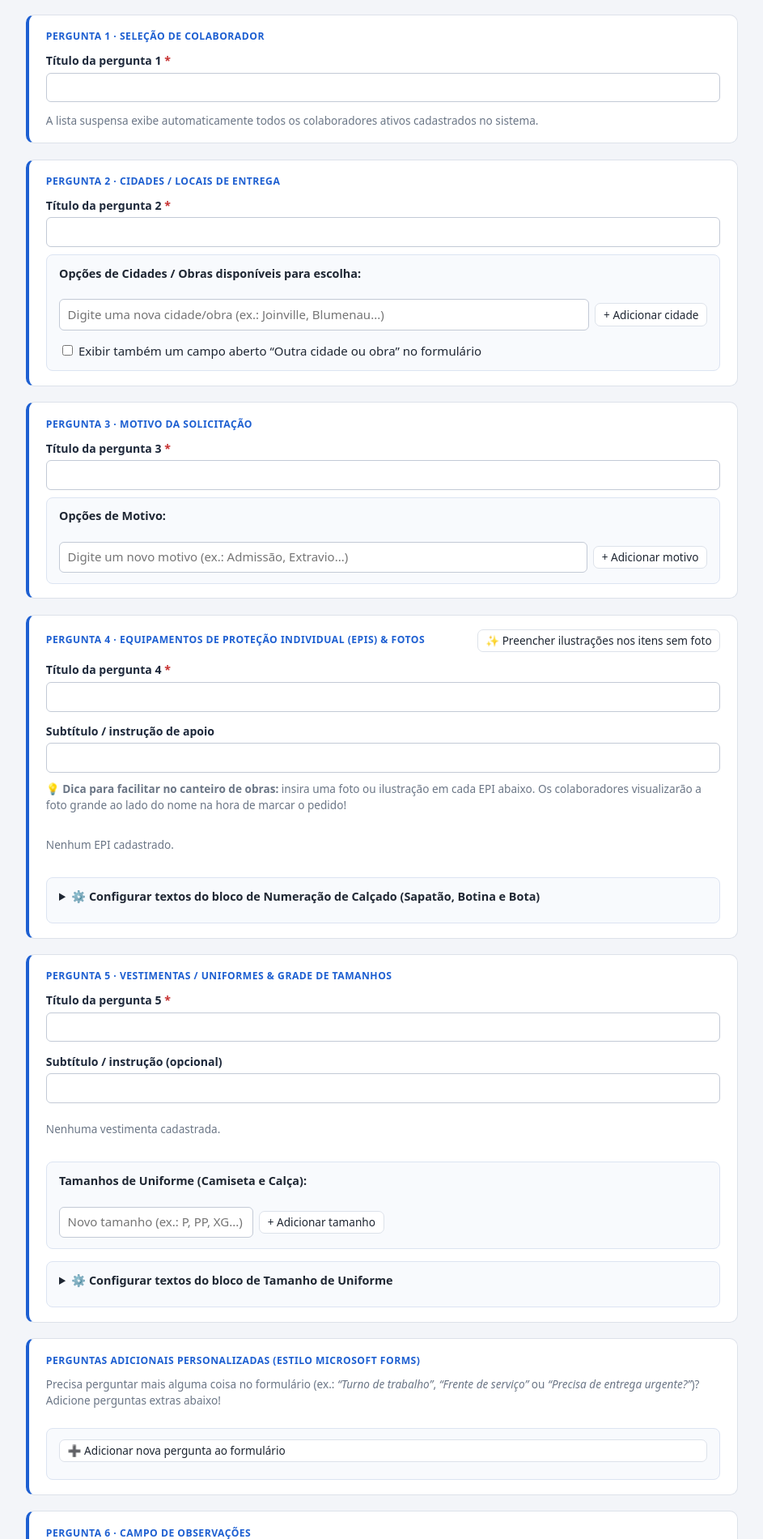
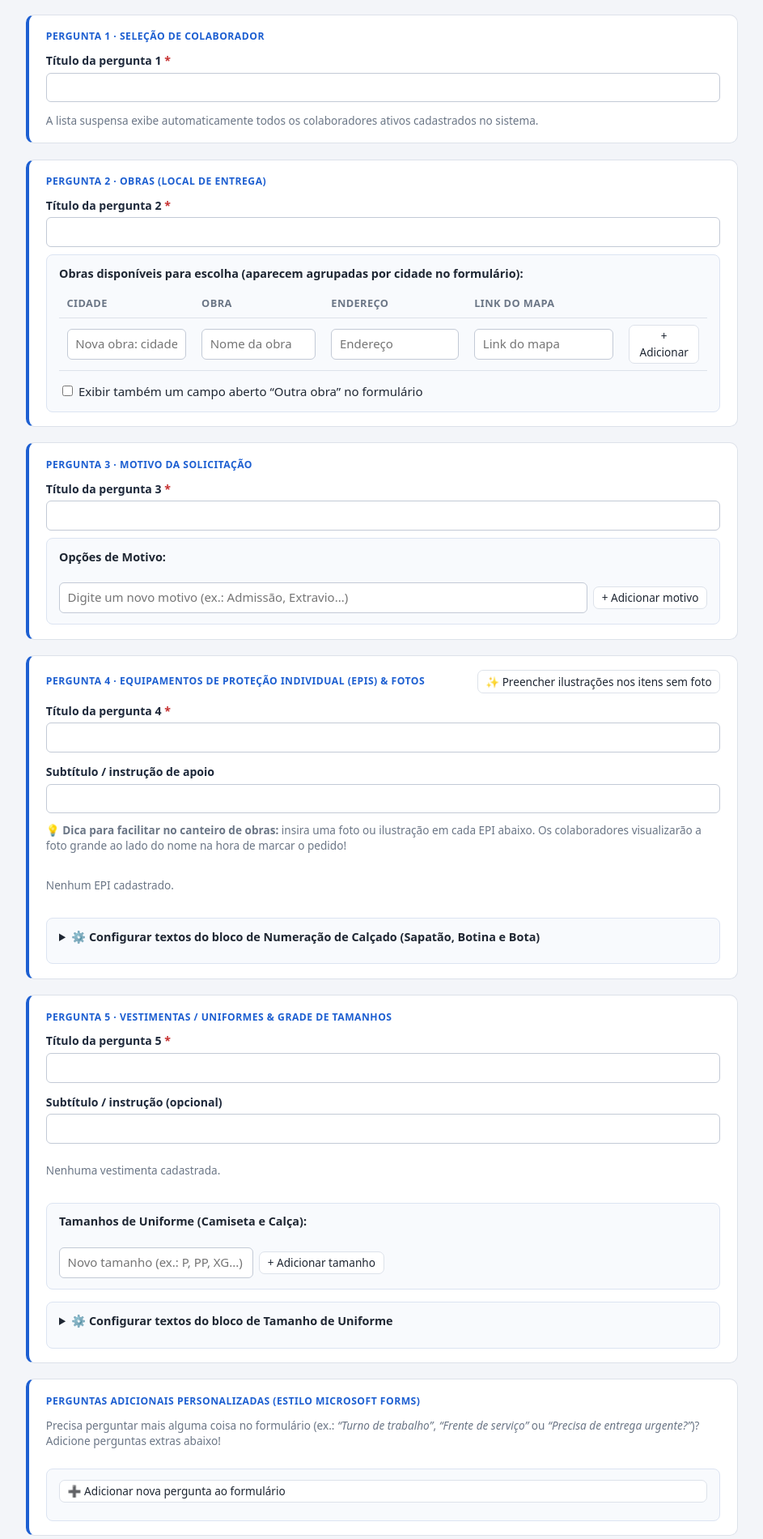
Before and after one commit to RuanAlves07/ProjetoEstocagemEPI, a Flask app: template app/templates/solicitar_personalizar.html in a window 1280 px wide. Shown: the part 441-2341 px from the top of the page at 81% size, without its empty margins (168-1111 px from the left). Run offline with Flask 3, Linux system fonts and the light colour scheme; the template is opened without the code that fills it, so the values that code supplies are empty; the visitor is signed in with stand-in values (Sample User, id 1); data comes from the database, SQL or seed files in the repository; some libraries are stand-ins or nearby versions.

Commit message:
feat: trocar local de entrega por obra, agrupada por cidade
- Pergunta 2 do formulário lista as obras agrupadas por cidade, com
  endereço e link "Ver no mapa"
- Cadastro padrão com as 19 obras atuais em 10 cidades
- Pedido grava o local como "Cidade - Obra" e só aceita obras da lista
- Editor do formulário ganha tabela de obras (cidade, obra, endereço e
  link do mapa); links que não são http(s) são descartados
- Título antigo da pergunta 2 é trocado automaticamente pelo novo
- Testes e README atualizados

Co-Authored-By: Claude Opus 5.5 <noreply@anthropic.com>

```diff
--- a/app/rotas_pedidos.py
+++ b/app/rotas_pedidos.py
@@ -163,7 +163,8 @@ def _formulario_solicitacao(modo_gestor):
 
     padrao_colab = _padrao_por_colaborador(db, colaboradores)
 
-    locais = list(cfg_form.get("locais") or pedidos.LOCAIS_FORMULARIO)
+    obras_agrupadas = pedidos.obras_por_cidade(cfg_form.get("obras") or [])
+    rotulos_obras = {o["rotulo"] for _, obras in obras_agrupadas for o in obras}
     motivos = list(cfg_form.get("motivos") or pedidos.MOTIVOS_FORMULARIO)
     tamanhos = list(cfg_form.get("tamanhos_uniforme") or pedidos.TAMANHOS_UNIFORME)
     perguntas_extras = list(cfg_form.get("perguntas_extras") or [])
@@ -242,7 +243,9 @@ def _formulario_solicitacao(modo_gestor):
         elif not colab:
             erro = "Selecione um nome da lista de colaboradores cadastrados."
         elif not local:
-            erro = "Informe o local onde os EPIs solicitados devem ser entregues."
+            erro = "Informe a obra onde os EPIs solicitados devem ser entregues."
+        elif local not in rotulos_obras and not (cfg_form.get("permitir_outro_local") and limpar(request.form.get("local_outro"))):
+            erro = "Selecione uma das obras da lista."
         elif not motivo:
             erro = "Informe o motivo da solicitação."
         elif not (lista_epi or lista_vest):
@@ -308,7 +311,8 @@ def _formulario_solicitacao(modo_gestor):
         colaboradores=colaboradores,
         epis_protecao=epis_protecao,
         vestimentas=vestimentas,
-        locais=locais,
+        obras_agrupadas=obras_agrupadas,
+        rotulos_obras=rotulos_obras,
         motivos=motivos,
         tamanhos=tamanhos,
         perguntas_extras=perguntas_extras,
@@ -344,7 +348,18 @@ def personalizar_formulario():
     """Editor interno estilo Microsoft Forms para personalizar perguntas, cidades, EPIs e imagens."""
     db = get_db()
     if request.method == "POST":
-        locais = _ler_lista_opcoes_form("locais", "novo_local")
+        # Obras (local de entrega): linhas da tabela do editor + linha "nova obra"
+        cidades_o = request.form.getlist("obra_cidade") + [request.form.get("nova_obra_cidade") or ""]
+        nomes_o = request.form.getlist("obra_nome") + [request.form.get("nova_obra_nome") or ""]
+        enderecos_o = request.form.getlist("obra_endereco") + [request.form.get("nova_obra_endereco") or ""]
+        mapas_o = request.form.getlist("obra_mapa") + [request.form.get("nova_obra_mapa") or ""]
+        obras = [
+            {"cidade": cid, "nome": nome,
+             "endereco": enderecos_o[i] if i < len(enderecos_o) else "",
+             "mapa": mapas_o[i] if i < len(mapas_o) else ""}
+            for i, (cid, nome) in enumerate(zip(cidades_o, nomes_o))
+            if limpar(nome)
+        ]
         motivos = _ler_lista_opcoes_form("motivos", "novo_motivo")
         tamanhos = _ler_lista_opcoes_form("tamanhos_uniforme", "novo_tamanho")
 
@@ -404,7 +419,7 @@ def personalizar_formulario():
             "pergunta_uniforme_titulo": request.form.get("pergunta_uniforme_titulo"),
             "pergunta_uniforme_subtitulo": request.form.get("pergunta_uniforme_subtitulo"),
             "pergunta_6_titulo": request.form.get("pergunta_6_titulo"),
-            "locais": locais,
+            "obras": obras,
             "motivos": motivos,
             "tamanhos_uniforme": tamanhos,
             "perguntas_extras": extras,
--- a/app/static/style.css
+++ b/app/static/style.css
@@ -213,7 +213,16 @@ details.cancelar-pedido { margin-bottom: 2rem; } details.cancelar-pedido summary
 .opcao-item.recomendado-cargo:hover { background: #d6f0e0; border-color: #3da363; }
 .tag-recomendado { display: inline-block; margin-left: .35rem; padding: .1rem .55rem; background: var(--verde); color: #fff; border-radius: 999px; font-size: .78rem; font-weight: 700; }
 .tag-recomendado[hidden] { display: none !important; }
-.cartao-gestor { border-left: 4px solid #b26b00; }
+.grupo-obras + .grupo-obras { margin-top: .75rem; }
+.cidade-obras { font-weight: 700; font-size: .92rem; color: #2b3a55; margin-bottom: .35rem; padding-bottom: .2rem; border-bottom: 1px solid #e3e8f0; }
+.opcao-obra { align-items: flex-start; }
+.opcao-obra input[type=radio] { margin-top: .15rem; }
+.texto-obra { display: flex; flex-direction: column; gap: .15rem; min-width: 0; }
+.endereco-obra { font-size: .8rem; color: #5b6b82; line-height: 1.3; }
+.link-mapa-obra { font-size: .8rem; font-weight: 600; width: fit-content; }
+.tabela-obras-editor input { width: 100%; min-width: 0; }
+.tabela-obras-editor td { vertical-align: middle; }
+.cartao-gestor {border-left: 4px solid #b26b00; }
 .tag-fora-funcao {display: inline-block; margin-left: .35rem; padding: .1rem .55rem; background: #b26b00; color: #fff; border-radius: 999px; font-size: .78rem; font-weight: 700; }
 .tag-fora-funcao[hidden], .opcao-item[hidden], .aviso-sem-itens[hidden], .bloco-pergunta[hidden] { display: none !important; }
 .opcao-item input[type=checkbox], .opcao-item input[type=radio] { width: 1.15rem; height: 1.15rem; flex: 0 0 auto; margin: 0; cursor: pointer; }
--- a/app/templates/pedidos_lista.html
+++ b/app/templates/pedidos_lista.html
@@ -46,7 +46,7 @@
           </select>
         </label>
         <label>Local (Col. I)
-          <input name="local" list="lista-locais" placeholder="Ex.: Araquari / Joinville">
+          <input name="local" list="lista-locais" placeholder="Ex.: Araquari - Kasulke">
           <datalist id="lista-locais">{% for l in locais %}<option value="{{ l }}">{% endfor %}</datalist>
         </label>
         <label>Motivo (Col. J)
--- a/app/templates/solicitar_personalizar.html
+++ b/app/templates/solicitar_personalizar.html
@@ -62,32 +62,46 @@
       </div>
     </section>
 
-    <!-- 2. CIDADES / LOCAIS DE ENTREGA -->
+    <!-- 2. OBRAS (LOCAL DE ENTREGA) -->
     <section class="cartao bloco-pergunta editor-bloco" id="secao-q2">
-      <div class="editor-badge-topo">Pergunta 2 · Cidades / Locais de Entrega</div>
+      <div class="editor-badge-topo">Pergunta 2 · Obras (Local de Entrega)</div>
       <label class="rotulo-editor">
         <span>Título da pergunta 2 <span class="obrigatorio">*</span></span>
         <input type="text" name="pergunta_2_titulo" value="{{ cfg_form.pergunta_2_titulo }}" required>
       </label>
 
       <div class="subsecao-editor">
-        <strong style="font-size:.9rem">Opções de Cidades / Obras disponíveis para escolha:</strong>
-        <div id="lista-locais-editor" class="grade-opcoes-editor">
-          {% for loc in cfg_form.locais %}
-          <div class="item-opcao-editavel">
-            <span class="icone-radio-falso">◯</span>
-            <input type="text" name="locais" value="{{ loc }}" placeholder="Nome da cidade ou obra">
-            <button type="button" class="btn pequeno perigo-suave" title="Remover cidade" onclick="removerItemOpcao(this)">✕</button>
-          </div>
-          {% endfor %}
-        </div>
-        <div class="linha-adicionar-opcao">
-          <input type="text" id="input-novo-local" name="novo_local" placeholder="Digite uma nova cidade/obra (ex.: Joinville, Blumenau...)">
-          <button type="button" class="btn pequeno" onclick="adicionarOpcaoNaLista('lista-locais-editor', 'locais', 'input-novo-local', '◯')">+ Adicionar cidade</button>
+        <strong style="font-size:.9rem">Obras disponíveis para escolha (aparecem agrupadas por cidade no formulário):</strong>
+        <div class="tabela-rolavel">
+          <table class="tabela-obras-editor">
+            <thead>
+              <tr><th>Cidade</th><th>Obra</th><th>Endereço</th><th>Link do mapa</th><th></th></tr>
+            </thead>
+            <tbody id="lista-obras-editor">
+              {% for o in cfg_form.obras %}
+              <tr>
+                <td><input type="text" name="obra_cidade" value="{{ o.cidade }}" placeholder="Cidade" required></td>
+                <td><input type="text" name="obra_nome" value="{{ o.nome }}" placeholder="Nome da obra" required></td>
+                <td><input type="text" name="obra_endereco" value="{{ o.endereco }}" placeholder="Endereço (opcional)"></td>
+                <td><input type="url" name="obra_mapa" value="{{ o.mapa }}" placeholder="https://maps.app.goo.gl/..."></td>
+                <td><button type="button" class="btn pequeno perigo-suave" title="Remover obra" onclick="removerObra(this)">✕</button></td>
+              </tr>
+              {% endfor %}
+            </tbody>
+            <tfoot>
+              <tr>
+                <td><input type="text" name="nova_obra_cidade" id="nova-obra-cidade" placeholder="Nova obra: cidade"></td>
+                <td><input type="text" name="nova_obra_nome" id="nova-obra-nome" placeholder="Nome da obra"></td>
+                <td><input type="text" name="nova_obra_endereco" id="nova-obra-endereco" placeholder="Endereço"></td>
+                <td><input type="url" name="nova_obra_mapa" id="nova-obra-mapa" placeholder="Link do mapa"></td>
+                <td><button type="button" class="btn pequeno" onclick="adicionarObra()">+ Adicionar</button></td>
+              </tr>
+            </tfoot>
+          </table>
         </div>
         <label class="check" style="margin-top:.4rem">
           <input type="checkbox" name="permitir_outro_local" value="1" {{ 'checked' if cfg_form.permitir_outro_local }}>
-          Exibir também um campo aberto “Outra cidade ou obra” no formulário
+          Exibir também um campo aberto “Outra obra” no formulário
         </label>
       </div>
     </section>
@@ -431,6 +445,47 @@
 </form>
 
 <script>
+function removerObra(btn) {
+  const corpo = document.getElementById("lista-obras-editor");
+  if (corpo.rows.length <= 1) {
+    alert("Mantenha ao menos uma obra na lista.");
+    return;
+  }
+  btn.closest("tr").remove();
+}
+
+function adicionarObra() {
+  const ids = ["nova-obra-cidade", "nova-obra-nome", "nova-obra-endereco", "nova-obra-mapa"];
+  const nomes = ["obra_cidade", "obra_nome", "obra_endereco", "obra_mapa"];
+  const campos = ids.map(id => document.getElementById(id));
+  if (!campos[1].value.trim()) {
+    campos[1].focus();
+    return;
+  }
+  const tr = document.createElement("tr");
+  campos.forEach((campo, i) => {
+    const td = document.createElement("td");
+    const inp = document.createElement("input");
+    inp.type = i === 3 ? "url" : "text";
+    inp.name = nomes[i];
+    inp.value = campo.value.trim() || (i === 0 ? campos[1].value.trim() : "");
+    if (i < 2) inp.required = true;
+    td.appendChild(inp);
+    tr.appendChild(td);
+    campo.value = "";
+  });
+  const td = document.createElement("td");
+  const btn = document.createElement("button");
+  btn.type = "button";
+  btn.className = "btn pequeno perigo-suave";
+  btn.textContent = "✕";
+  btn.onclick = function() { removerObra(btn); };
+  td.appendChild(btn);
+  tr.appendChild(td);
+  document.getElementById("lista-obras-editor").appendChild(tr);
+  campos[0].focus();
+}
+
 function removerItemOpcao(btn) {
   const container = btn.parentElement.parentElement;
   if (container && container.querySelectorAll(".item-opcao-editavel").length <= 1) {
```
Also changed, not shown: app/pedidos.py (+114 -2 lines), app/templates/solicitar.html (+18 -9 lines), tests/test_pedidos.py (+54 -8 lines), README.md.
